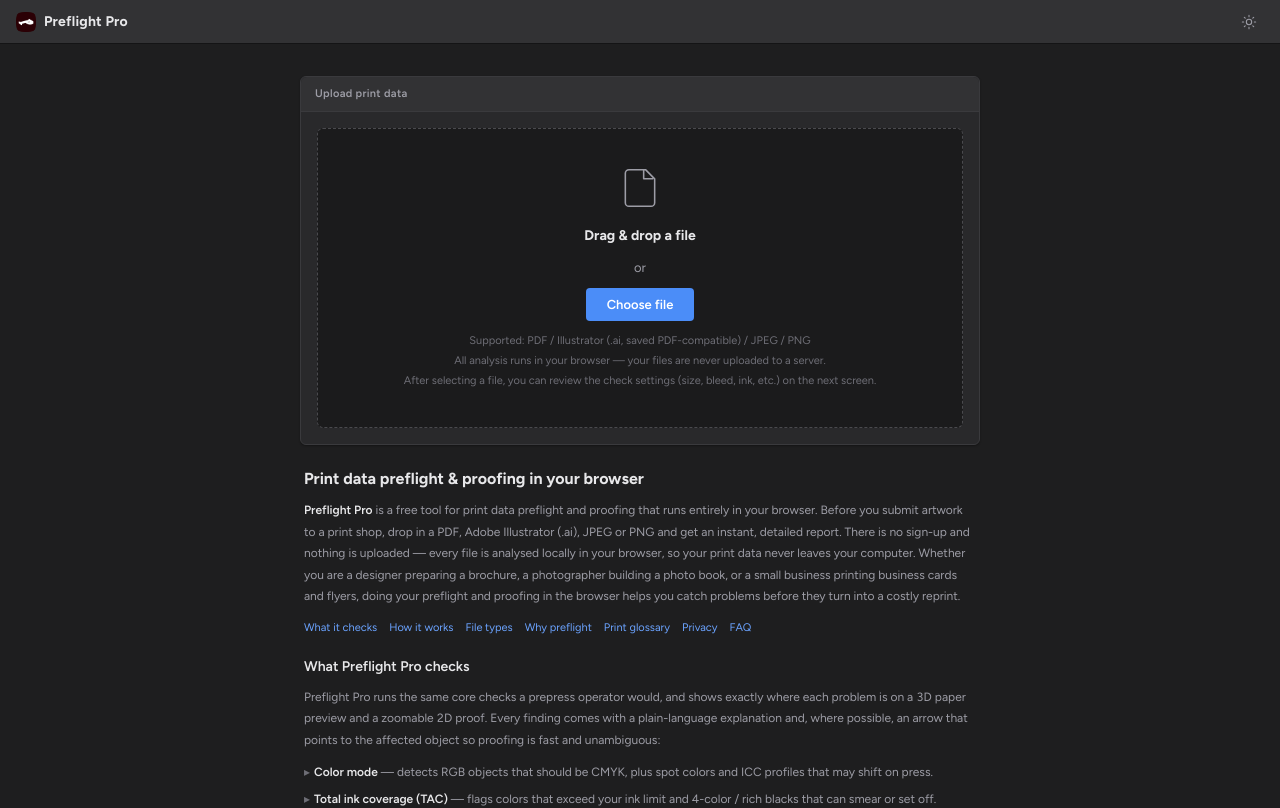
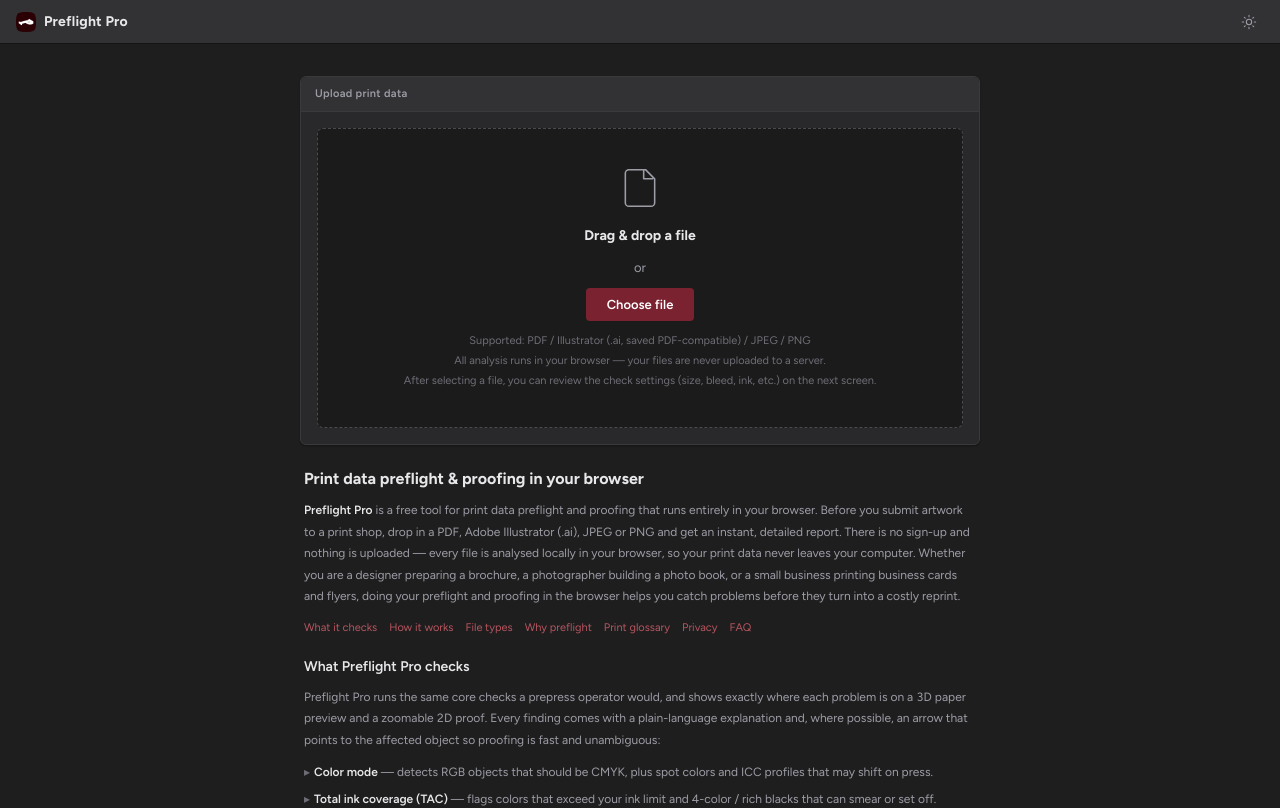
Before and after one commit to daishin-sakuma/Preflight-Pro, a Next.js app: page / in a window 1280 px wide. Shown: the top 808 px of the page. Built offline with nearby package versions, Linux system fonts and the light colour scheme.

Commit message:
Change accent color to deep maroon (from the logo), tokenized for dark+light; loader follows accent

```diff
--- a/app/globals.css
+++ b/app/globals.css
@@ -30,14 +30,14 @@
   --text: #e8e8ea;
   --muted: #9d9da6;
   --subtle: #6e6e76;
-  --accent: #4b8df8;
-  --accent-strong: #6ba3ff;
-  --accent-dim: rgba(75, 141, 248, 0.14);
+  --accent: #7a2230;         /* deep maroon (from the logo) */
+  --accent-strong: #b8555f;  /* lighter rose — readable on dark for links/hover */
+  --accent-dim: rgba(122, 34, 48, 0.18);
   --ok: #3fb950;
   --warn: #d29922;
   --err: #f0564a;
   --info: #8b949e;
-  --ring: rgba(75, 141, 248, 0.45);
+  --ring: rgba(184, 85, 95, 0.50);
 
   /* ---- spacing scale ---- */
   --space-1: 2px;
@@ -107,14 +107,14 @@
   --text: #1f232b;
   --muted: #5b6270;
   --subtle: #8a909c;
-  --accent: #2563eb;
-  --accent-strong: #1d4ed8;
-  --accent-dim: rgba(37, 99, 235, 0.10);
+  --accent: #7a2230;         /* deep maroon (from the logo) */
+  --accent-strong: #5f1a25;  /* darker maroon for hover / links on light */
+  --accent-dim: rgba(122, 34, 48, 0.10);
   --ok: #15803d;
   --warn: #b45309;
   --err: #dc2626;
   --info: #64748b;
-  --ring: rgba(37, 99, 235, 0.35);
+  --ring: rgba(122, 34, 48, 0.35);
   --shadow-panel: 0 1px 2px rgba(16, 24, 40, 0.06);
   --shadow-pop: 0 1px 2px rgba(16, 24, 40, 0.10), 0 4px 12px rgba(16, 24, 40, 0.08);
   --shadow-doc: 0 8px 28px rgba(15, 20, 30, 0.35), 0 2px 8px rgba(15, 20, 30, 0.2);
@@ -437,7 +437,7 @@ input[type="number"] { width: 76px; min-width: 0; }
   animation: orbitRotate 2s linear infinite;
 }
 .orbit .orbitPath {
-  stroke: #3189cc;
+  stroke: var(--accent);
   stroke-width: 4;
   stroke-linecap: round;
   stroke-dasharray: 1, 125;
```
